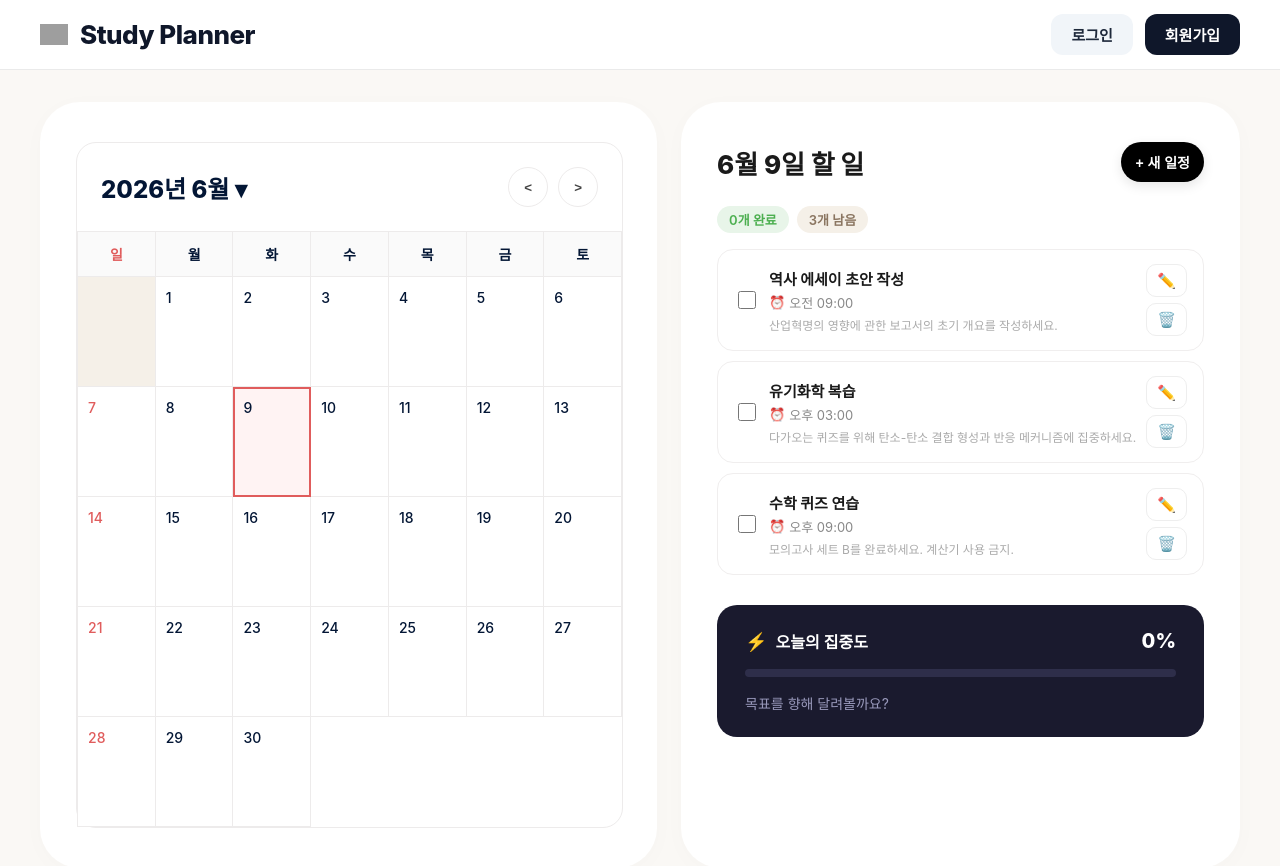
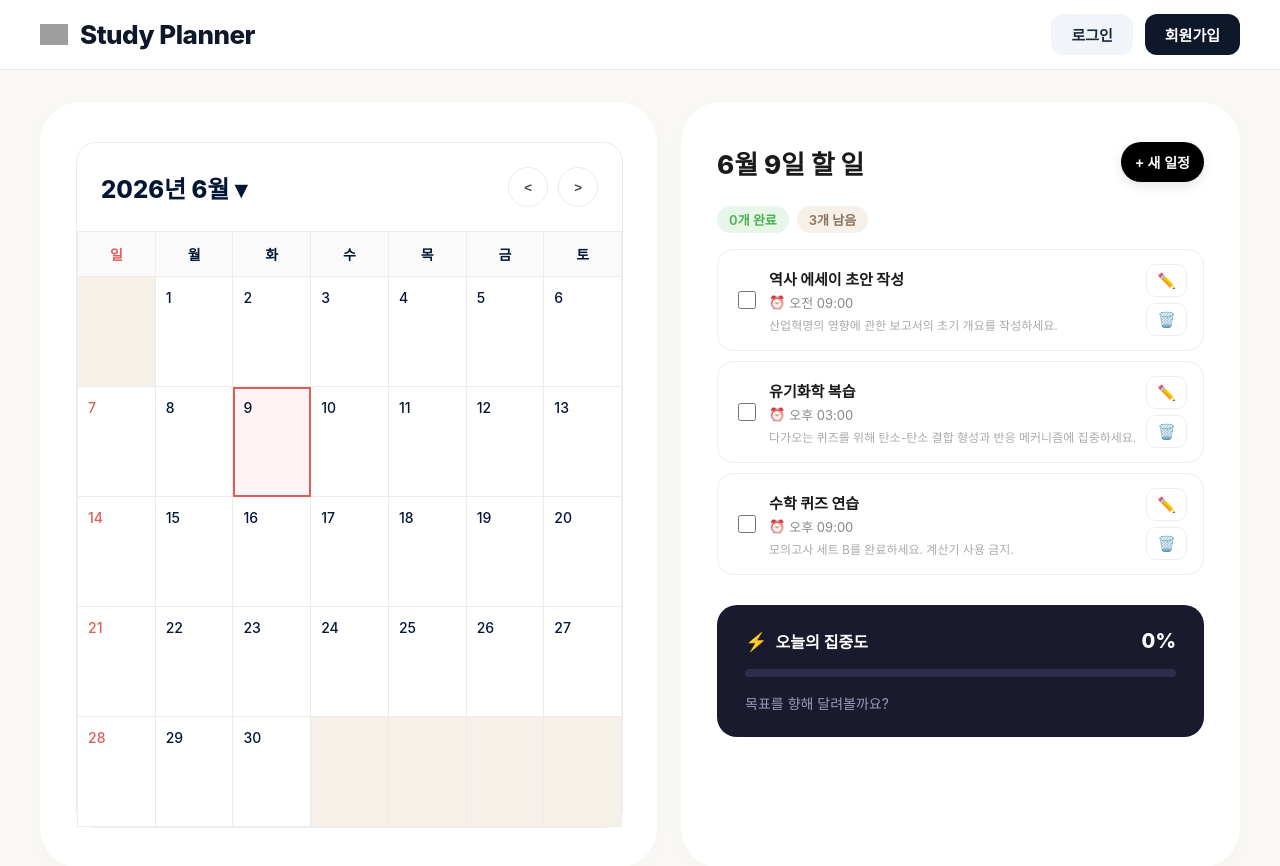
Before and after one commit to uous-sw-5-team/sw_5_frontend, a React (Vite) app: page / in a window 1280 px wide. Shown: the top 866 px of the page. Built offline with nearby package versions, Linux system fonts and the light colour scheme; grey boxes are pictures that could not be loaded.

Commit message:
수정: 달력 마지막 주 빈 칸 채우기

```diff
--- a/src/components/Calendar.tsx
+++ b/src/components/Calendar.tsx
@@ -16,9 +16,11 @@ const Calendar = ({ selectedDate, onDateSelect }: CalendarProps) => {
   const lastDate = new Date(year, month, 0).getDate();
   const days = ['일', '월', '화', '수', '목', '금', '토'];
 
+  const totalCells = Math.ceil((firstDay + lastDate) / 7) * 7;
   const cells = [
     ...Array(firstDay).fill(null),
     ...Array.from({ length: lastDate }, (_, i) => i + 1),
+    ...Array(totalCells - firstDay - lastDate).fill(null),
   ];
 
   const isSelected = (date: number) =>
```
